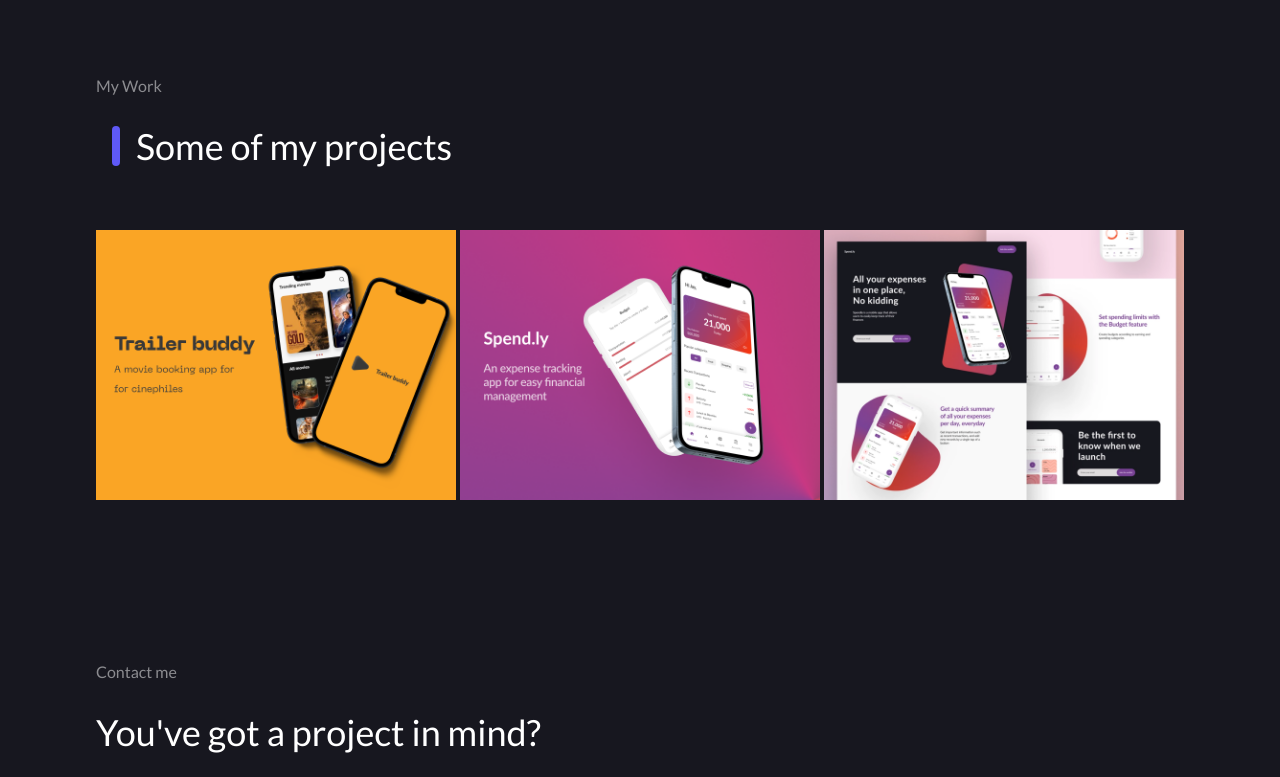
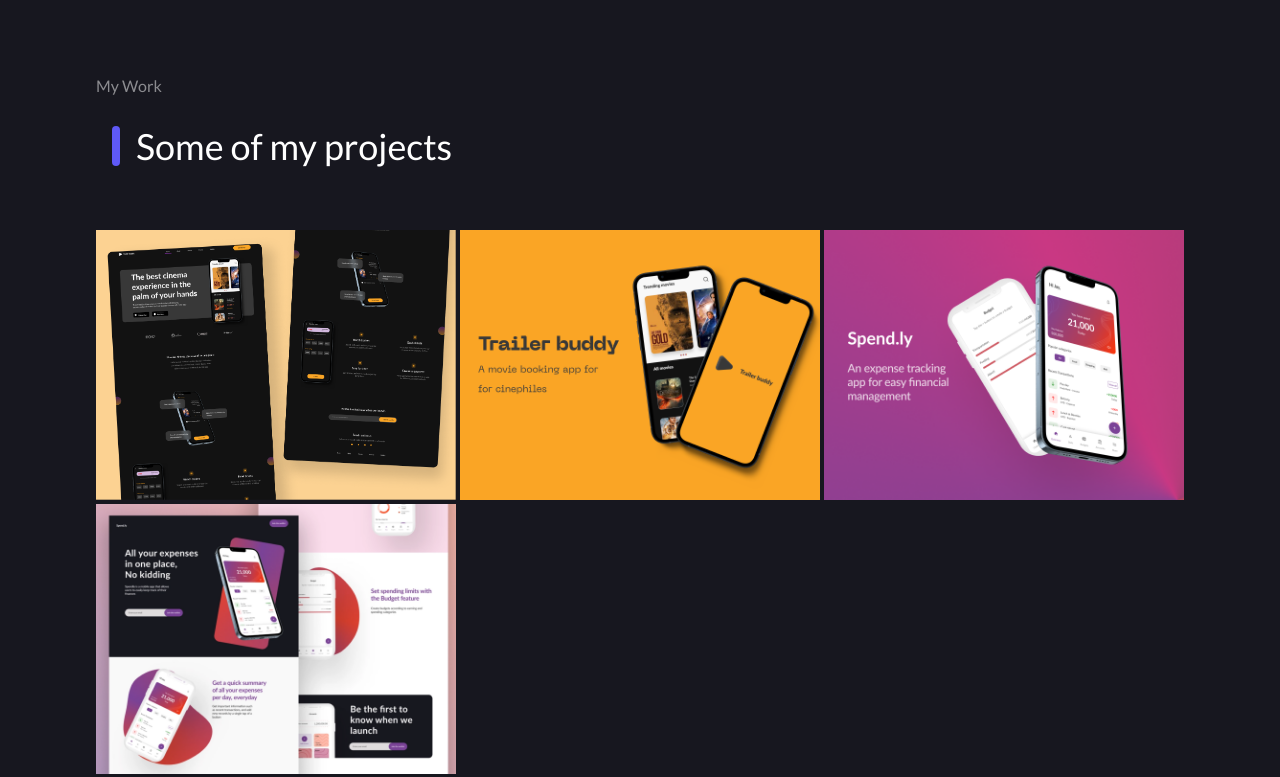
Before and after one commit to etowageed/gideonetowa.com, a website: page public/index.html in a window 1280 px wide. Shown: the part 1200-1977 px from the top of the page. Drawn offline with nearby package versions, Linux system fonts and the light colour scheme.

Commit message:
added landing page design

```diff
--- a/public/index.html
+++ b/public/index.html
@@ -141,8 +141,28 @@
       <span class="text-3xl md:text-4xl">Some of my projects</span>
     </div>
 
-  <!-- work card 1 -->
+
     <div class="container grid grid-cols-1 md:grid-cols-3 gap-1">
+<!-- work card 1 -->
+
+      <div class="img-overlay-wrap">
+        <img src="img/trailerlanding.png" alt="Banner for Trailer buddy landing page" class="ovlay-img">
+          <div class="img-overlay flex items-center">
+            <!-- Overlay content -->
+            <div class="overlay-content text-center mx-auto p-5 space-y-2">
+              <h3 class="card-heading">Trailer Buddy web</h3>
+            <p>Landing page trailer buddy designed in Adobe XD.</p>
+              <a href="https://www.behance.net/gallery/149323177/Trailer-buddy-website-design" target="_blank">
+              <button class="border border-2 border-primary-txt
+            text-primary-txt text-bold p-2
+            rounded-xl hover:bg-primary-col
+            hover:text-white block mt-7 mx-auto">View design</button></a>
+          </div>
+          </div>
+        </div>
+
+
+<!-- work card 2 -->
         <div class="img-overlay-wrap">
         <img src="img/trailerb.png" alt="Banner for Trailer buddy case study" class="ovlay-img">
           <div class="img-overlay flex items-center">
@@ -159,7 +179,7 @@
           </div>
         </div>
 
-<!-- work card 2 -->
+<!-- work card 3-->
 
       <div class="img-overlay-wrap">
       <img src="img/frame.png" alt="Banner for Spendly expense tracker case study" class="ovlay-img">
@@ -178,7 +198,7 @@
       </div>
 
 
-<!-- work card 3 -->
+<!-- work card 4 -->
 
     <div class="img-overlay-wrap">
     <img src="img/webpage-1.png" alt="Banner for Spendly landing page" class="ovlay-img">
```
Also changed, not shown: public/img/trailerlanding.png (added).
